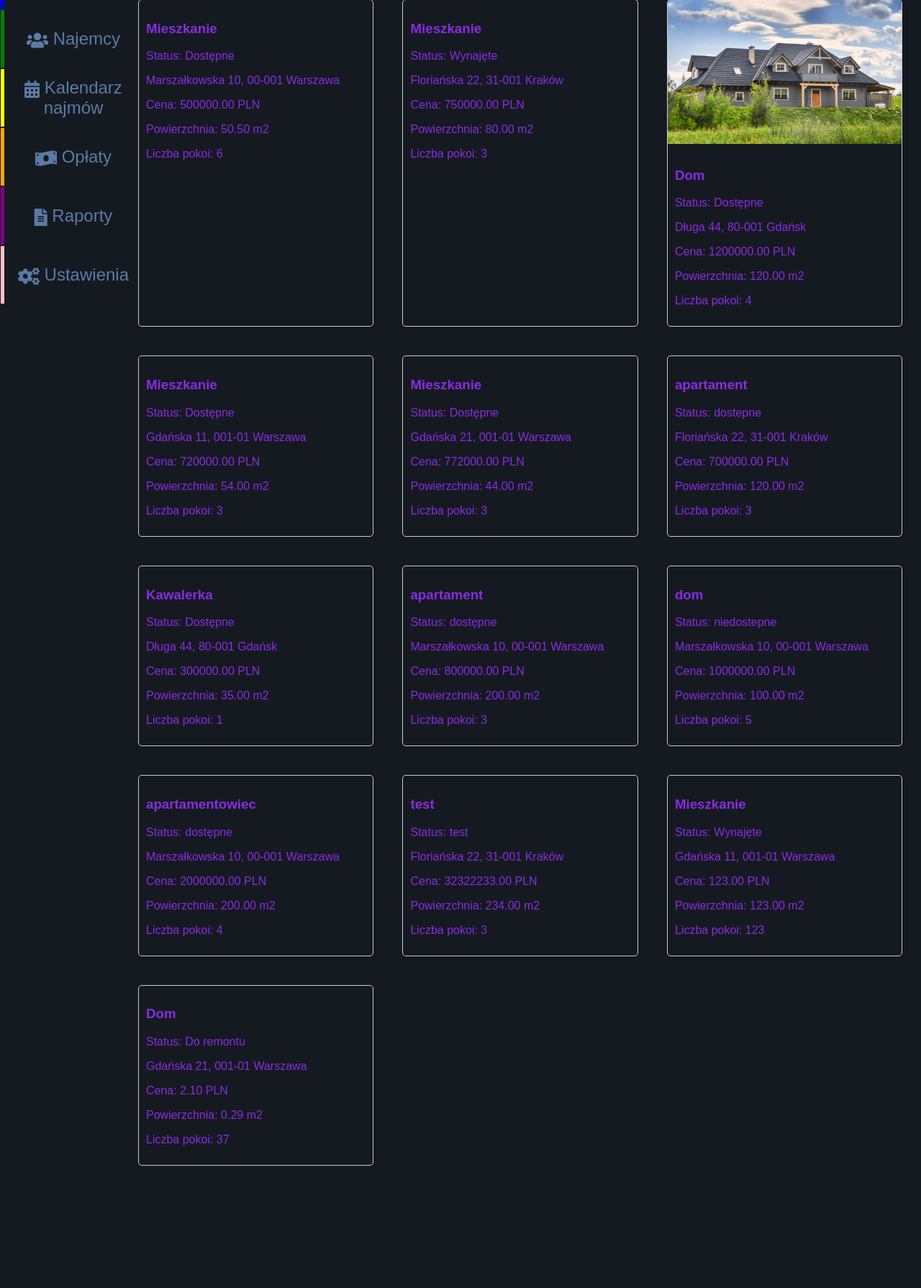
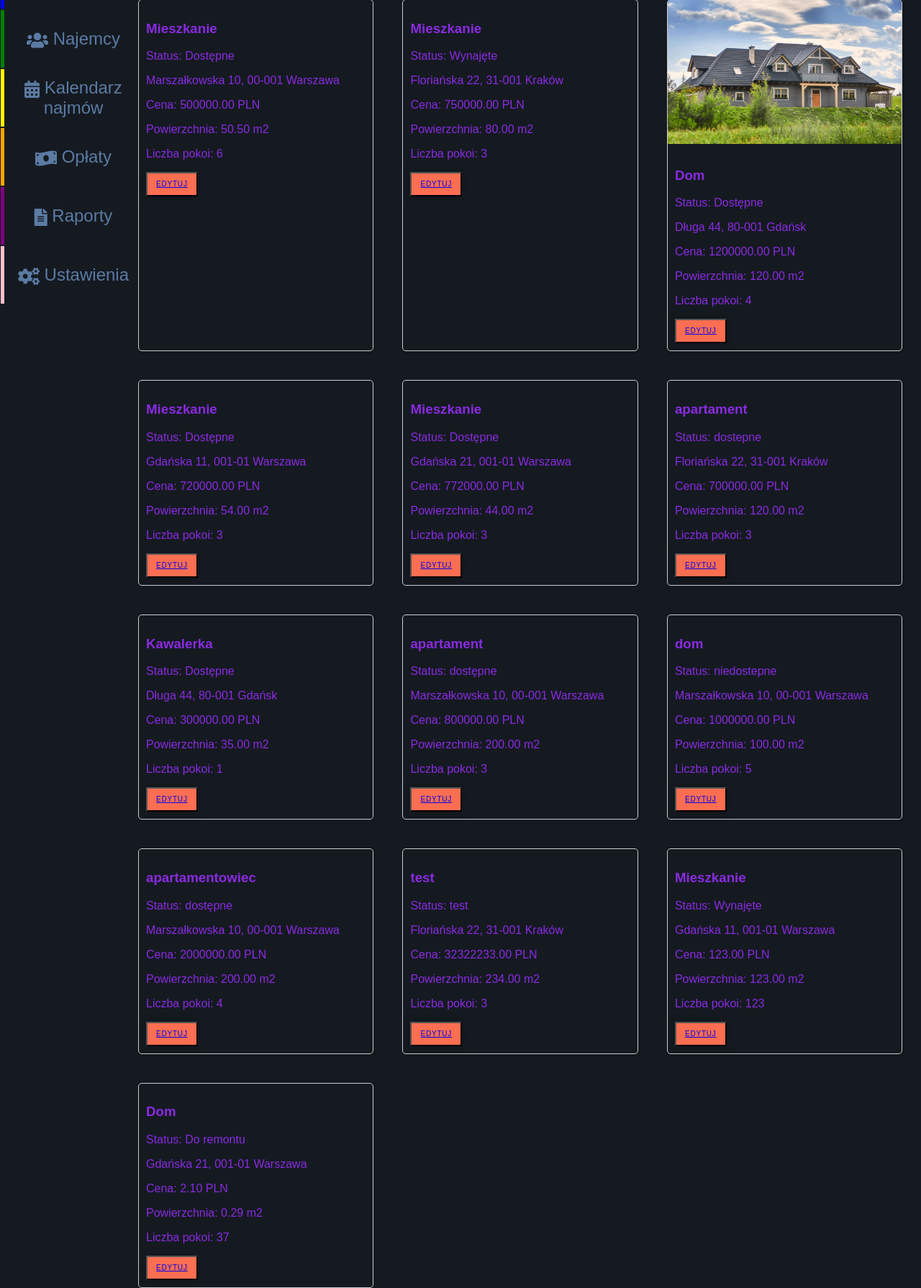
Before and after one commit to GabrielWalak/realestate, a Django app: page / in a window 1280 px wide; the page is wider, and only the part inside the window is pictured. Shown: the part 175-1965 px from the top of that part at 72% size. Before the commit the page ends 1795 px from the top of that part, so only its background shows below. Run offline with Django 5.2, Linux system fonts and the light colour scheme; data comes from the database, SQL or seed files in the repository; both versions use the stored data as it was after the commit.

Commit message:
Edytowanie_nieruchomosci

```diff
--- a/listings/static/style.css
+++ b/listings/static/style.css
@@ -32,6 +32,22 @@ body {
     color: blueviolet;
     float: left;
 }
+
+.nieruchomosc-info button {
+    padding: 10px 12px;
+    border-radius: 1px;
+    box-shadow: 0px 0px 12px -2px rgba(0,0,0,0.5);
+    line-height: 1;
+    background: #FC6E51;
+    text-decoration: none;
+    color: white;
+    font-size: 10px;
+    letter-spacing: .08em;
+    text-transform: uppercase;
+    position: relative;
+
+}
+
 .container {
     display: flex;
     background-color: #8d9db3; /* Kolor tła między kolumnami */
--- a/listings/urls.py
+++ b/listings/urls.py
@@ -7,12 +7,13 @@ urlpatterns = [
     path('', views.lista_nieruchomosci, name='lista_nieruchomosci'),
     path('nieruchomosci/dodaj/', views.dodaj_nieruchomosc, name='dodaj_nieruchomosc'),
     path('nieruchomosci/<int:nieruchomosc_id>/dodaj_zdjecie/', views.dodaj_zdjecie, name='dodaj_zdjecie'),
-    path('nieruchomosci/nieruchomosc_id/edytuj/', views.edytuj_nieruchomosc, name='edytuj_nieruchomosc'),
+    path('nieruchomosci/<int:nieruchomosc_ID>/edytuj/', views.edytuj_nieruchomosc, name='edytuj_nieruchomosc'),
     path('najemcy/', views.lista_najemcow, name='lista_najemcow'),
     path('kalendarz/', views.kalendarz_najmow, name='kalendarz_najmow'),
     path('oplaty/', views.lista_oplat, name='lista_oplat'),
     path('raporty/', views.raporty, name='raporty'),
     path('ustawienia/', views.ustawienia, name='ustawienia'),
+    path('nieruchomosci/<int:nieruchomosc_ID>/edytuj/zmien_nieruchomosc', views.zmien_nieruchomosc, name='zmien_nieruchomosc')
 ]
 
 if settings.DEBUG:
--- a/listings/views.py
+++ b/listings/views.py
@@ -1,6 +1,6 @@
 from django.shortcuts import render
 from .models import Nieruchomosc, Najemca, UmowaNajmu, Oplata
-from .forms import ZdjecieForm, NieruchomoscForm
+from .forms import ZdjecieForm, NieruchomoscForm, EdytujNieruchomoscForm
 from .filters import NieruchomosciFilter, AdresSearchFilter, SortFilter
 
 
@@ -22,10 +22,10 @@ def lista_nieruchomosci(request):
     return render(request, 'lista_nieruchomosci.html', kontekst)  # Wyświetl listę
 
 
-def edytuj_nieruchomosc(request):
-    nieruchomosc = Nieruchomosc.objects.all()
-
-    return render(request, 'lista_nieruchomosci.html', {'nieruchomosc': nieruchomosc})
+def edytuj_nieruchomosc(request, nieruchomosc_ID):
+    nieruchomosc = Nieruchomosc.objects.filter(ID_nieruchomosci=nieruchomosc_ID)
+    print(request, nieruchomosc_ID)
+    return render(request, 'edytuj_nieruchomosc.html', {'nieruchomosc': nieruchomosc[0]})
 
 def dodaj_nieruchomosc(request):
     if request.method == 'POST':
@@ -79,3 +79,19 @@ def dodaj_zdjecie(request, nieruchomosc_id):
     else:
         form = ZdjecieForm()
     return render(request, 'dodaj_zdjecie.html', {'form': form, 'nieruchomosc': nieruchomosc})
+
+
+def zmien_nieruchomosc(request, nieruchomosc_ID):
+    nieruchomosc = Nieruchomosc.objects.filter(ID_nieruchomosci=nieruchomosc_ID)[0]
+
+    print(nieruchomosc_ID, nieruchomosc)
+    if request.method == "POST":
+        form = EdytujNieruchomoscForm(request.POST)
+        if form.is_valid():
+            nieruchomosc.Typ_nieruchomosci = form.cleaned_data["typ"]
+            nieruchomosc.Status = form.cleaned_data["status"]
+            nieruchomosc.Cena = form.cleaned_data["cena"]
+            nieruchomosc.Powierzchnia = form.cleaned_data["powierzchnia"]
+            nieruchomosc.Liczba_pokoi = form.cleaned_data["liczba_pokoi"]
+            nieruchomosc.save()
+            return redirect("lista_nieruchomosci")
--- a/templates/dodaj_nieruchomosc.html
+++ b/templates/dodaj_nieruchomosc.html
@@ -9,9 +9,6 @@
 <div class="sidebar">
     <a href="{% url 'lista_nieruchomosci' %}" style="display: flex; align-items: center; justify-content: center; margin-top: 25px;">
         <button style="background: none; border: none;"><i class="fas fa-home" style="font-size: 60px;"></i></button>
-    </a>
-    <a href="{% url 'edytuj_nieruchomosc' %}" class="button-1">
-        <button><i class="fas fa-edit"></i> Edytuj</button>
     </a>
     <a href="{% url 'dodaj_nieruchomosc' %}" class="button-2">
         <button><i class="fas fa-plus"></i> Dodaj nieruchomość</button>
--- a/templates/lista_nieruchomosci.html
+++ b/templates/lista_nieruchomosci.html
@@ -88,6 +88,7 @@
                         <p>Cena: {{ nieruchomosc.Cena }} PLN</p>
                         <p>Powierzchnia: {{ nieruchomosc.Powierzchnia }} m2</p>
                         <p>Liczba pokoi: {{ nieruchomosc.Liczba_pokoi }}</p>
+                        <button><a href="nieruchomosci/{{ nieruchomosc.ID_nieruchomosci }}/edytuj/">Edytuj</a></button>
                         <!-- ... inne dane ... -->
                     </div>
                 </div>
```
Also changed, not shown: listings/forms.py (+7 -0 lines), templates/edytuj_nieruchomosc.html (+47 -2 lines), db.sqlite3.
